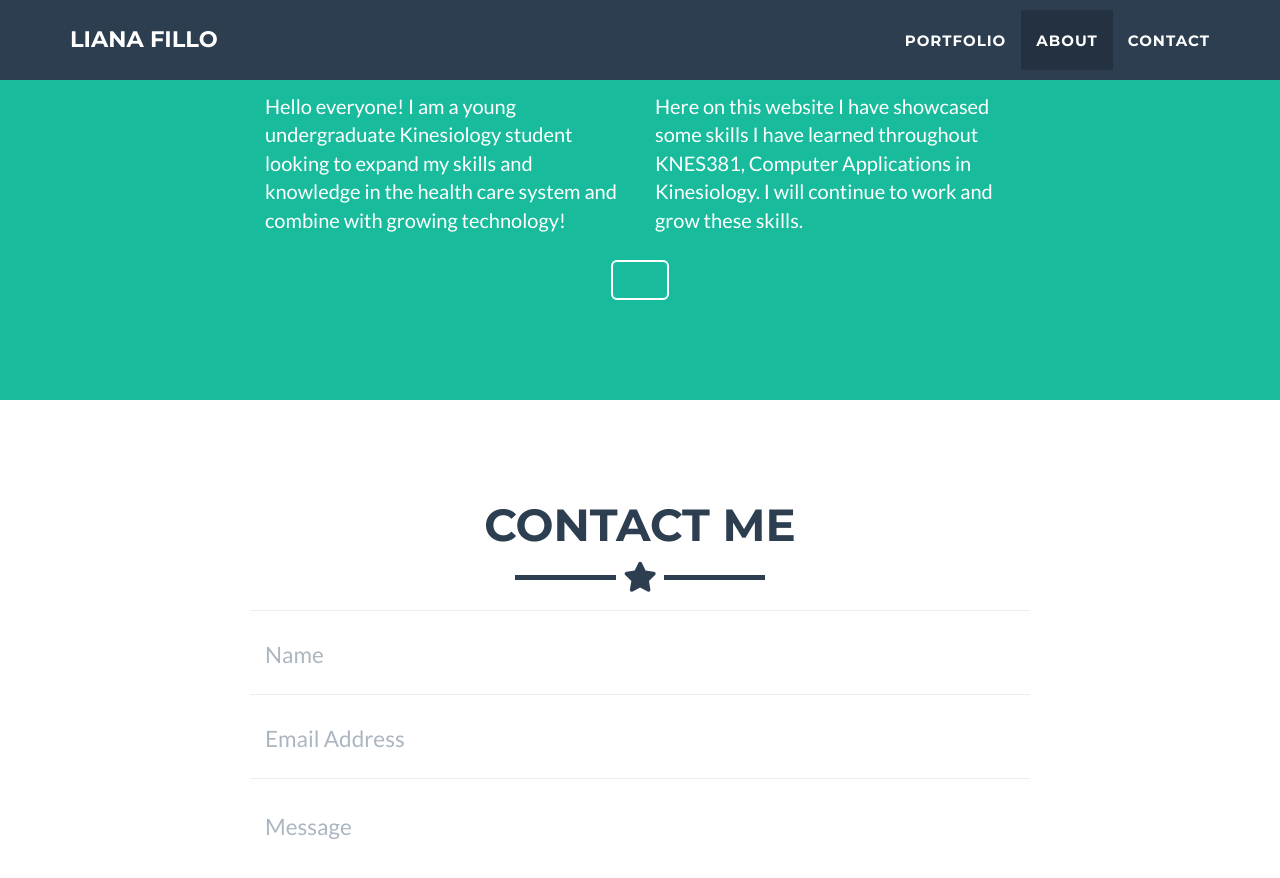
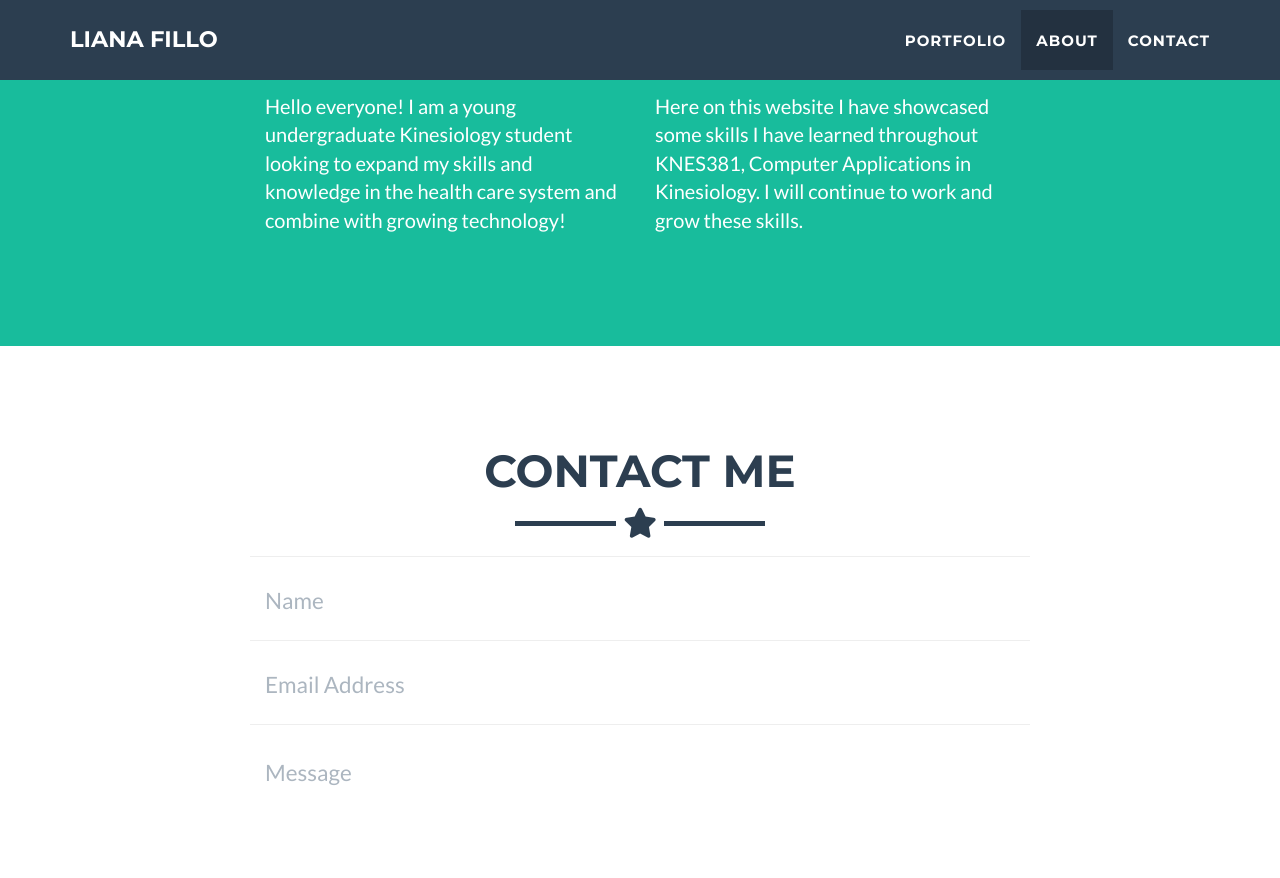
Before and after one commit to LianaFillo/LianaFillo.github.io, a Jekyll site: the page built from _posts/2014-07-18-Python-Project.markdown, in a window 1280 px wide and 900 px high, scrolled down 2170 px. Shown: the top 878 px of the window. Built offline with Jekyll 4.4.1, drawn with Linux system fonts in a browser that asks for light colours.

Commit message:
Update about.html

```diff
--- a/_includes/about.html
+++ b/_includes/about.html
@@ -15,7 +15,6 @@
         <p> Here on this website I have showcased some skills I have learned throughout KNES381, Computer Applications in Kinesiology. I will continue to work and grow these skills. </p>
       </div>
       <div class="col-lg-8 col-lg-offset-2 text-center">
-        <a href="https://github.com/jeromelachaud/freelancer-theme" class="btn btn-lg btn-outline">
 
         </a>
       </div>
```
